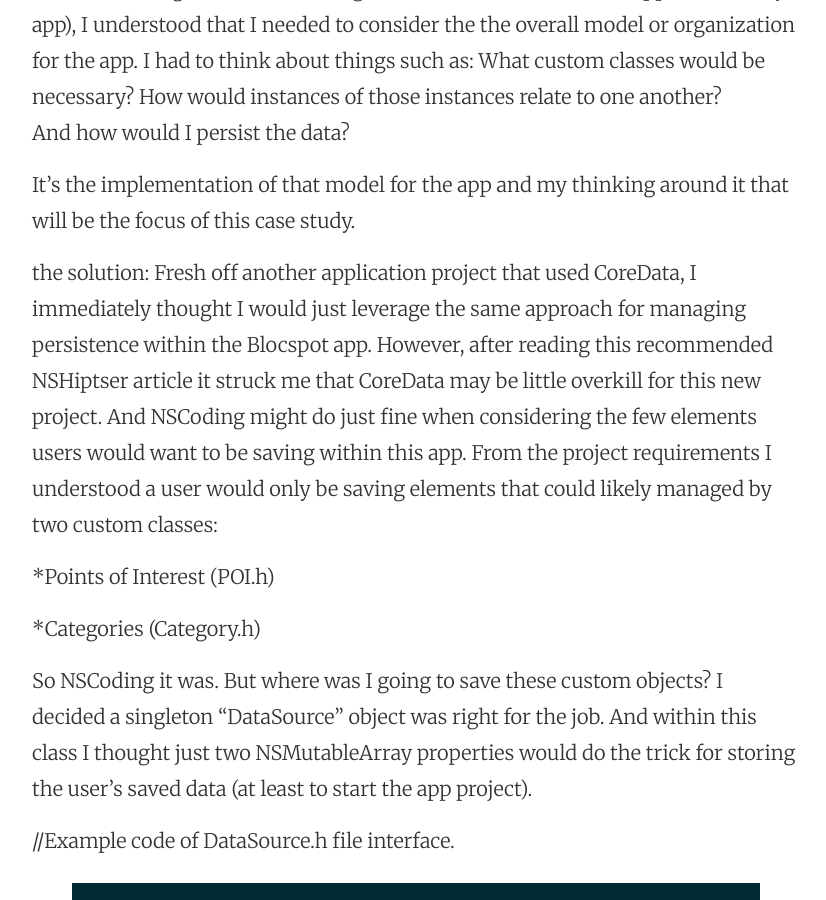
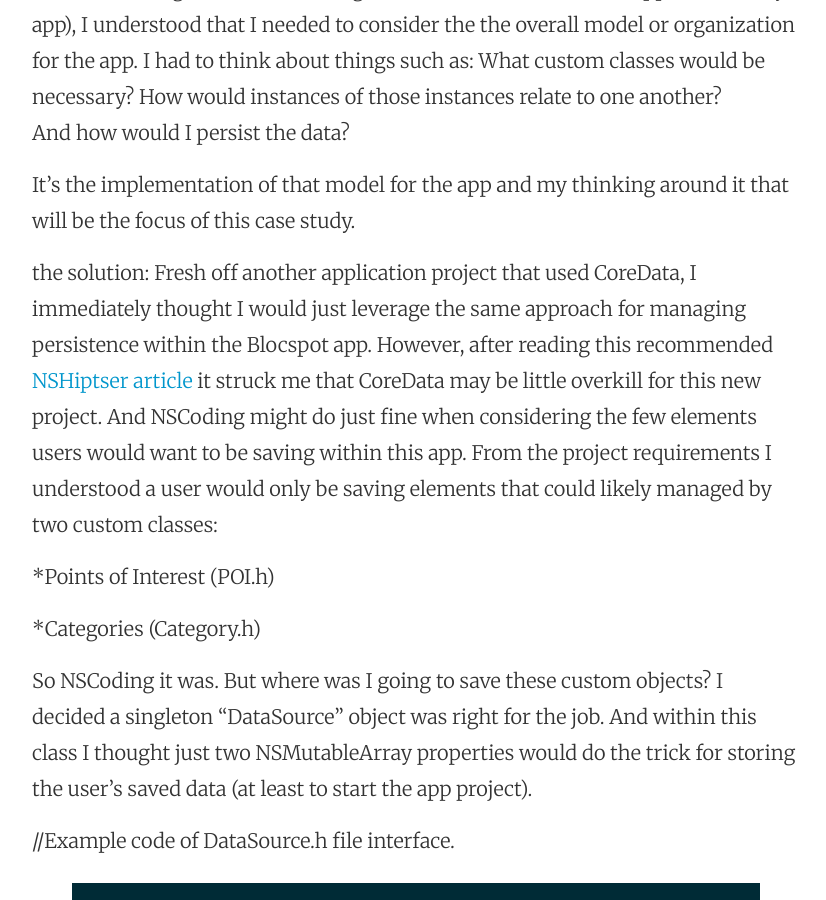
Before and after one commit to caseywoard/caseywoard.github.io, a Jekyll site: the page built from _posts/2015-10-27-case-study-of-the-blocspot-app-and-persisting-data-with-nscoding.markdown, in a window 1280 px wide and 900 px high, scrolled down 1328 px. Shown: the whole window, without its empty margins (224-1050 px from the left). Built offline with Jekyll 4.4.1, drawn with Linux system fonts in a browser that asks for light colours; part of the change alters nothing that is shown.

```diff
--- a/_posts/2015-10-27-case-study-of-the-blocspot-app-and-persisting-data-with-nscoding.markdown
+++ b/_posts/2015-10-27-case-study-of-the-blocspot-app-and-persisting-data-with-nscoding.markdown
@@ -15,7 +15,7 @@ And how would I persist the data?
 It’s the implementation of that model for the app and my thinking around it that will be the focus of this case study.
 
 the solution:
-Fresh off another application project that used CoreData, I immediately thought I would just leverage the same approach for managing persistence within the Blocspot app. However, after reading this recommended NSHiptser article it struck me that CoreData may be little overkill for this new project. And NSCoding might do just fine when considering the few elements users would want to be saving within this app. From the project requirements I understood a user would only be saving elements that could likely managed by two custom classes:
+Fresh off another application project that used CoreData, I immediately thought I would just leverage the same approach for managing persistence within the Blocspot app. However, after reading this recommended [NSHiptser article](http://nshipster.com/nscoding/) it struck me that CoreData may be little overkill for this new project. And NSCoding might do just fine when considering the few elements users would want to be saving within this app. From the project requirements I understood a user would only be saving elements that could likely managed by two custom classes:
 
 *Points of Interest (POI.h)
 
```
